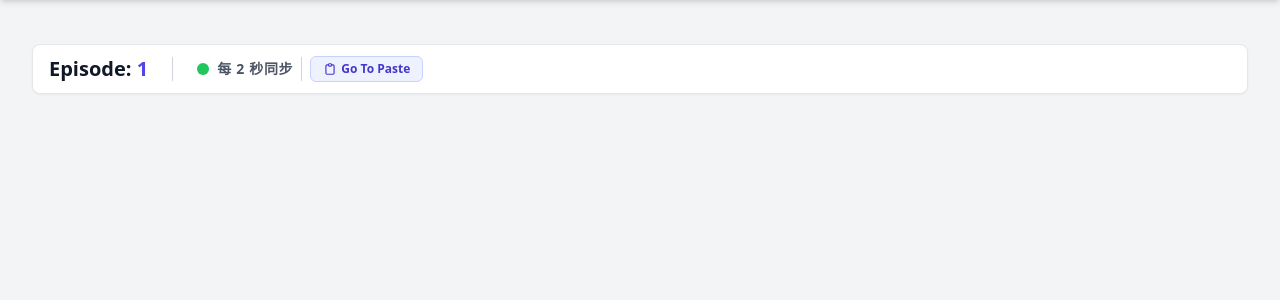
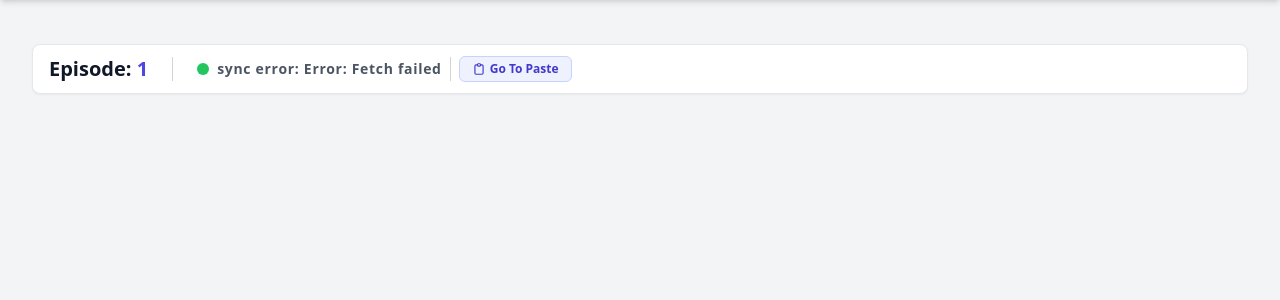
Before and after one commit to crclz/ImageAutoPrompt, a Flask app: page /episodes/1 in a window 1280 px wide. Shown: the part 60-360 px from the top of the page. Run offline with Flask 3, Linux system fonts and the light colour scheme; some libraries are stand-ins or nearby versions.

Commit message:
fix: error

```diff
--- a/templates/episode.html
+++ b/templates/episode.html
@@ -15,7 +15,7 @@
                     class="animate-ping absolute inline-flex h-full w-full rounded-full bg-green-400 opacity-75"></span>
                 <span class="relative inline-flex rounded-full h-3 w-3 bg-green-500"></span>
             </span>
-            <span class="text-gray-600 text-sm font-bold uppercase tracking-wider">每 2 秒同步</span>
+            <span class="text-gray-600 text-sm font-bold tracking-wider">[[getEpisodeMessage]]</span>
             <div class="h-6 w-[1px] bg-gray-300 mx-2"></div>
             <button @click="showPasteModal = true"
                 class="flex items-center px-3 py-1 bg-indigo-50 hover:bg-indigo-100 text-indigo-700 border border-indigo-200 rounded-md text-xs font-bold transition-all active:scale-95">
@@ -261,15 +261,19 @@
                 }
             };
 
+            const getEpisodeMessage = ref("");
+
             const fetchData = async () => {
                 try {
                     const response = await fetch(`/api/episodes/${episodeName.value}`);
                     if (!response.ok) throw new Error('Fetch failed');
                     const data = await response.json();
                     timesteps.value = data.timesteps || [];
+
+                    getEpisodeMessage.value = "sync success";
                 } catch (err) {
                     console.warn("Sync error:", err);
-                    alert("get episode data error:" + err);
+                    getEpisodeMessage.value = "sync error: " + err;
                 }
             };
 
@@ -382,7 +386,7 @@
 
             onMounted(() => {
                 fetchData();
-                timer = setInterval(fetchData, 2000);
+                timer = setInterval(fetchData, 1000);
                 window.addEventListener('keydown', handleKeyDown);
             });
 
@@ -412,6 +416,7 @@
                 pasteContent,
                 isSubmittingPaste,
                 submitPaste,
+                getEpisodeMessage,
             };
         },
         delimiters: ['[[', ']]']
```
